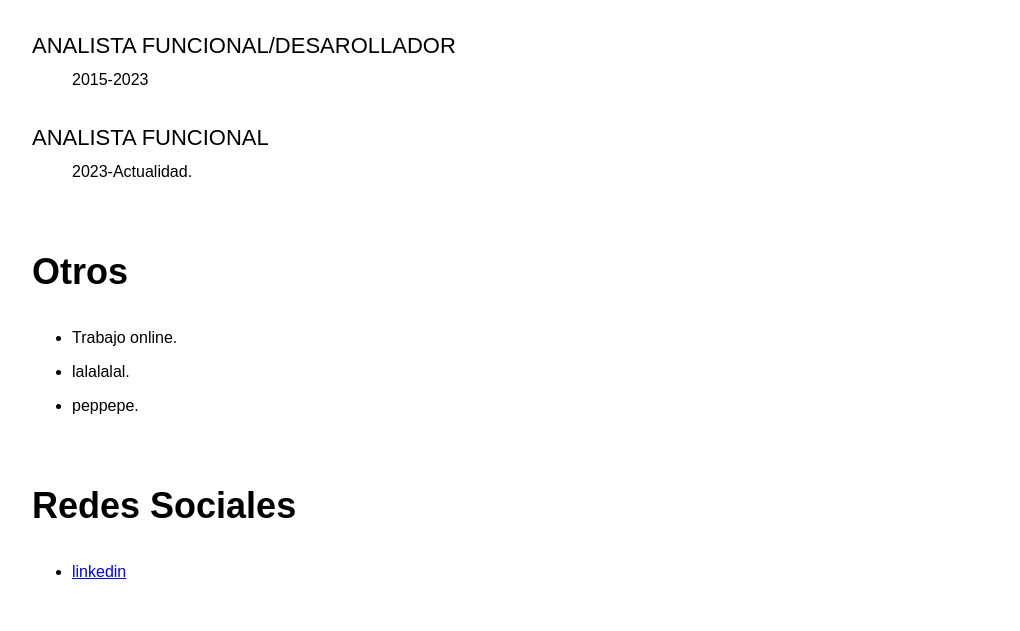
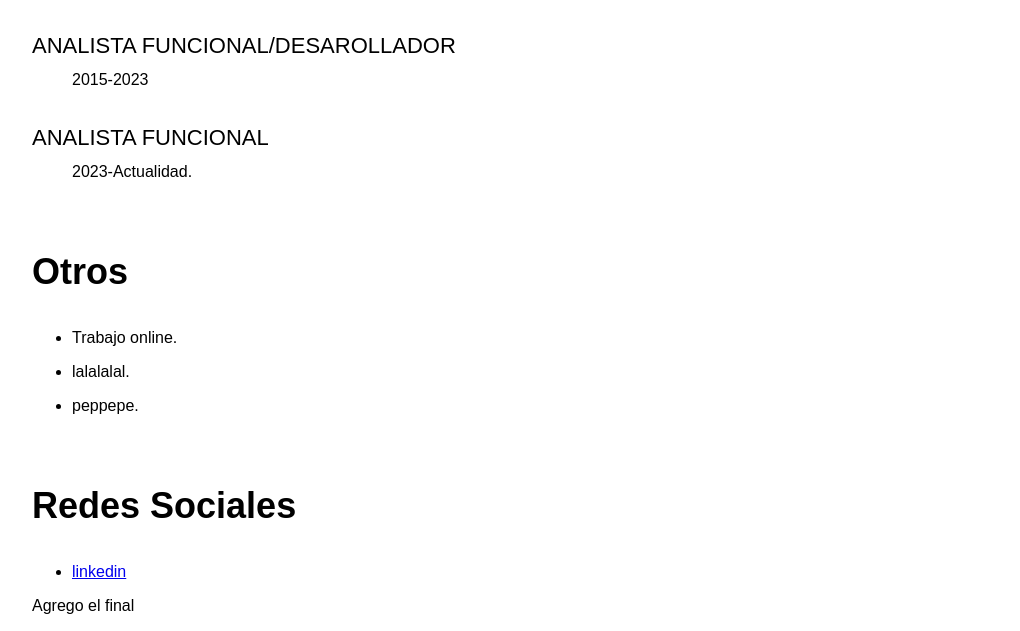
Before and after one commit to devora24miers/Prueba-Git, a plain HTML site: page index.html in a window 1280 px wide. Shown: the part 655-1286 px from the top of the page, without its empty margins (128-1148 px from the left). Before the commit the page ends 1252 px from the top, so only its background shows below. Drawn offline with Linux system fonts and the light colour scheme.

Commit message:
Agrego archivos

```diff
--- a/index.html
+++ b/index.html
@@ -64,6 +64,10 @@
                  </li>
                 </ul>
             </div>
+            <div>
+                <p> Agrego el final</p>
+
+            </div>
 
        </div>
     </section>
```
Also changed, not shown: texto.txt (added), 1 other file.
